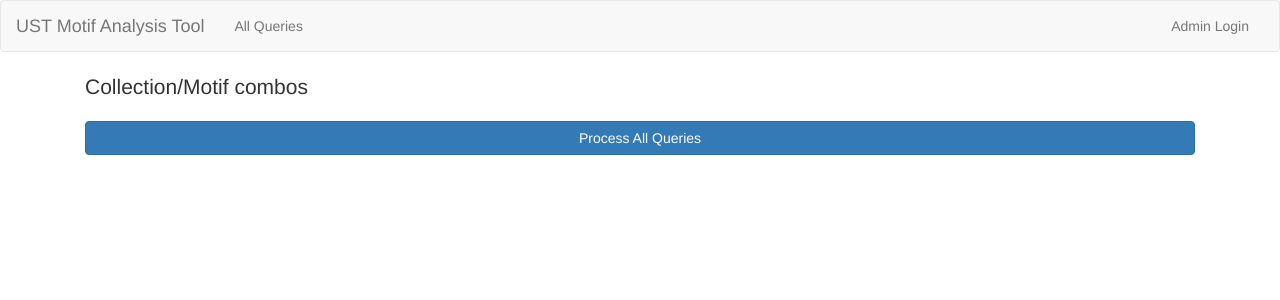
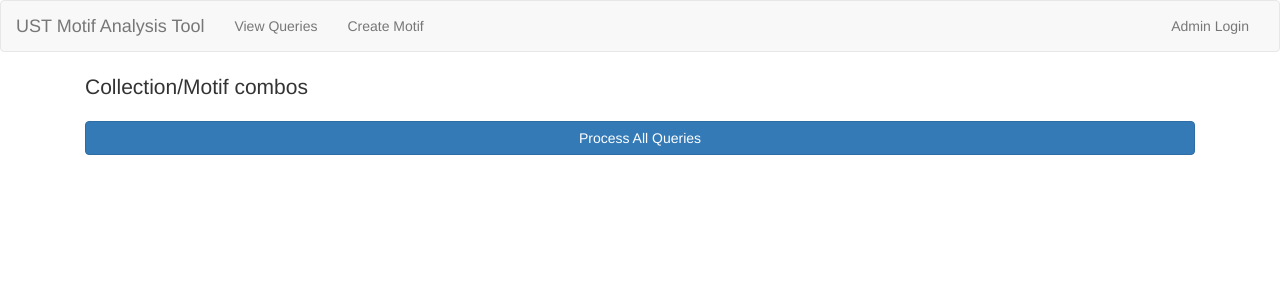
Before and after one commit to demansou/protein_analysis_django, a Django app: page /process_query/ in a window 1280 px wide. Shown: the top 300 px of the page. Run offline with Django 3.2, Linux system fonts and the light colour scheme; data that the repository does not hold is empty; parts of the project's set-up code (start-up, migrations or seed data) failed here and were passed over; some libraries are stand-ins or nearby versions.

Commit message:
[FEATURE] Added navigation to base html "create motif". currently unlinked

```diff
--- a/protein_analysis_tool/views_controller.py
+++ b/protein_analysis_tool/views_controller.py
@@ -11,7 +11,7 @@ from django.shortcuts import get_list_or_404, render, reverse
 
 from protein_analysis_tool.tasks import task_process_query, task_process_all_queries
 from protein_analysis_django.settings import MEDIA_ROOT
-from .custom import large_file_hasher, Singleton
+from .custom import large_file_hasher
 from .models import Collection, Motif, Query, QuerySequence, Sequence
 
 ###############
--- a/templates/base.html
+++ b/templates/base.html
@@ -24,7 +24,8 @@
                 <div class="collapse navbar-collapse" id="protein_analysis_tool_navbar">
                     <ul class="nav navbar-nav">
                         <!-- Links go here -->
-                        <li><a href="{% url 'protein_analysis_tool:process-query' %}">All Queries</a></li>
+                        <li><a href="{% url 'protein_analysis_tool:process-query' %}">View Queries</a></li>
+                        <li><a href="#">Create Motif</a></li>
                     </ul>
                     <ul class="nav navbar-nav navbar-right">
                         <li><a href="{% url 'admin:index' %}">Admin Login</a></li>
```
